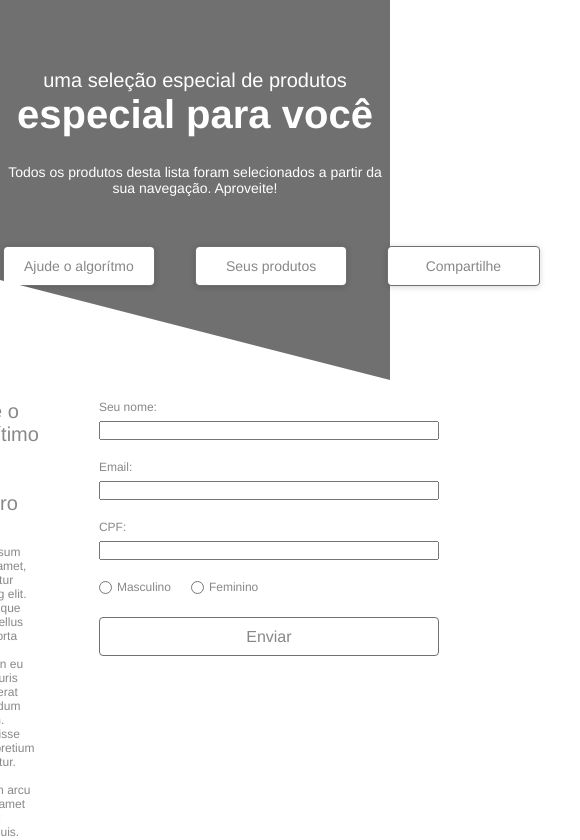
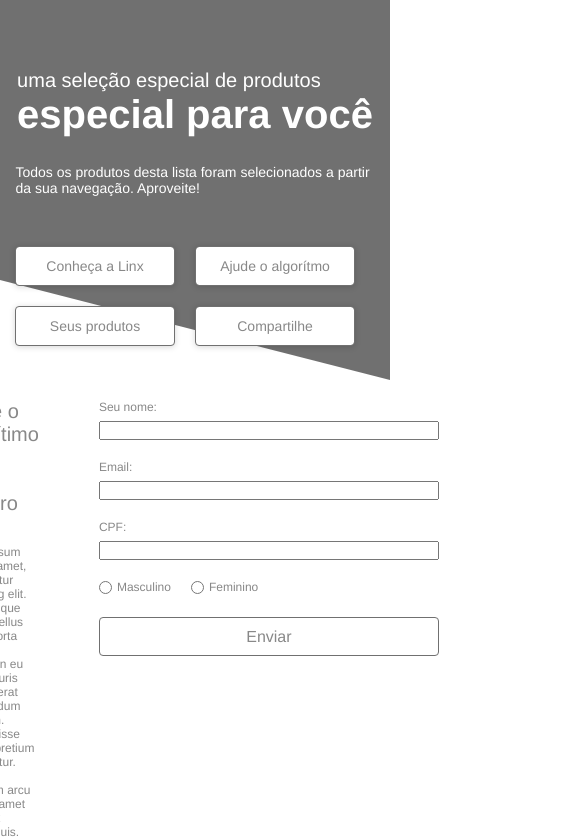
Before and after one commit to Bea-Araujo/ToDo9, a React (Vite) app: page / in a window 390 px wide. Shown: the top 840 px of the page, 580 px wide, since content can reach past the window. Built offline with nearby package versions, Linux system fonts and the light colour scheme; no server answers.

Commit message:
responsividade do header adicionada

```diff
--- a/src/components/Header/Header.module.css
+++ b/src/components/Header/Header.module.css
@@ -1,4 +1,4 @@
-.header{
+.header {
     width: 100%;
     height: 400px;
     background-color: #707070;
@@ -10,9 +10,10 @@
     position: relative;
     text-align: center;
 }
+
 /* gadi was here */
 
-.container{
+.container {
     position: absolute;
     top: 69px;
     width: 100%;
@@ -21,22 +22,22 @@
     align-items: center;
 }
 
-.p1{
+.p1 {
     font-size: 20px;
 }
 
-.boldText{
+.boldText {
     height: 48px;
     font-size: 40px;
     font-style: bold;
 }
 
-.p2{
+.p2 {
     margin: 24px 0 50px 0;
     font-size: 14px;
 }
 
-.btndiv{
+.btndiv {
     width: 769px;
     display: flex;
     justify-content: space-evenly;
@@ -44,7 +45,7 @@
     padding-bottom: 10px;
 }
 
-.btn{
+.btn {
     width: 160px;
     height: 40px;
     margin: 0 40px 0 0;
@@ -59,7 +60,7 @@
     align-items: center;
 }
 
-.triangle{
+.triangle {
     position: absolute;
     bottom: 0;
     right: 0;
@@ -70,6 +71,29 @@
     border-width: 100px 0px 0px 100vw;
 }
 
-@media (max-width:246px){
+@media (max-width:426px) {
+    .header {
+        text-align: left;
+        display: flex;
+        justify-content: center;
+        align-items: center;
+    }
 
+    .p1,
+    .boldText,
+    .p2 {
+        max-width: 359px;
+        margin-left: 0;
+    }
+
+    .btndiv {
+        width: 100%;
+        flex-wrap: wrap;
+        z-index: 200;
+        justify-content: center;
+    }
+
+    .btn {
+        margin: 0 20px 20px 0;
+    }
 }
```
Also changed, not shown: src/components/Header/Header.jsx (indentation only).
